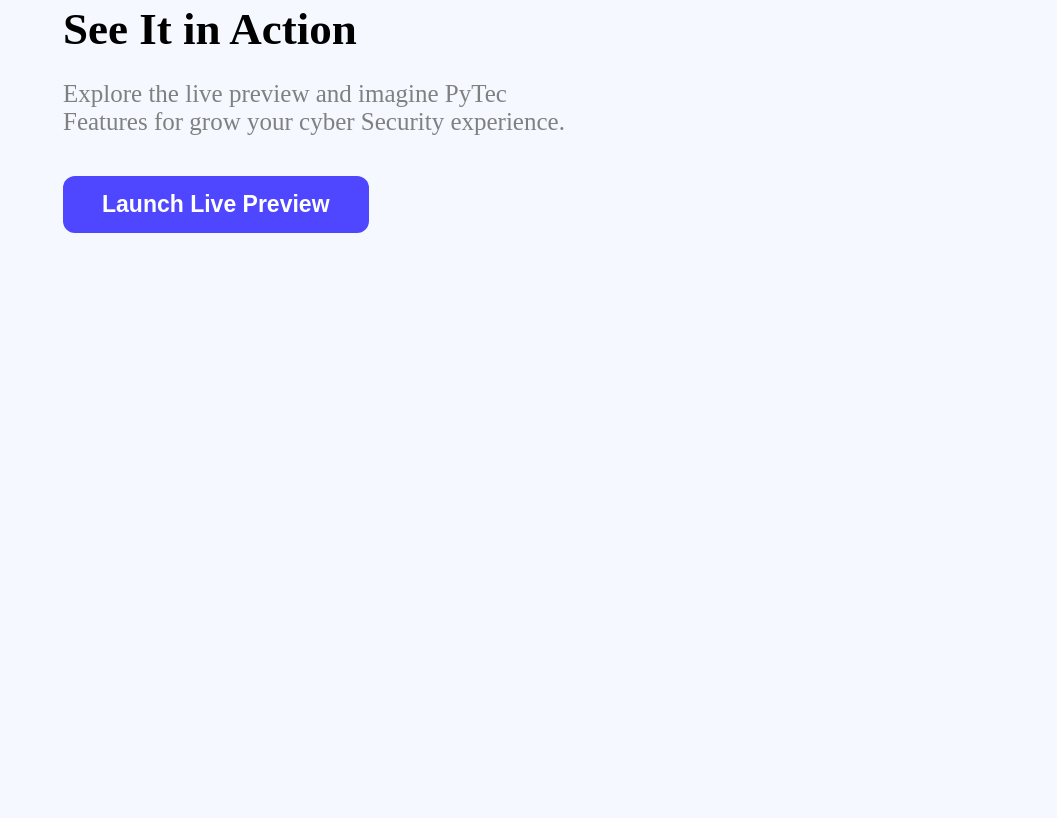
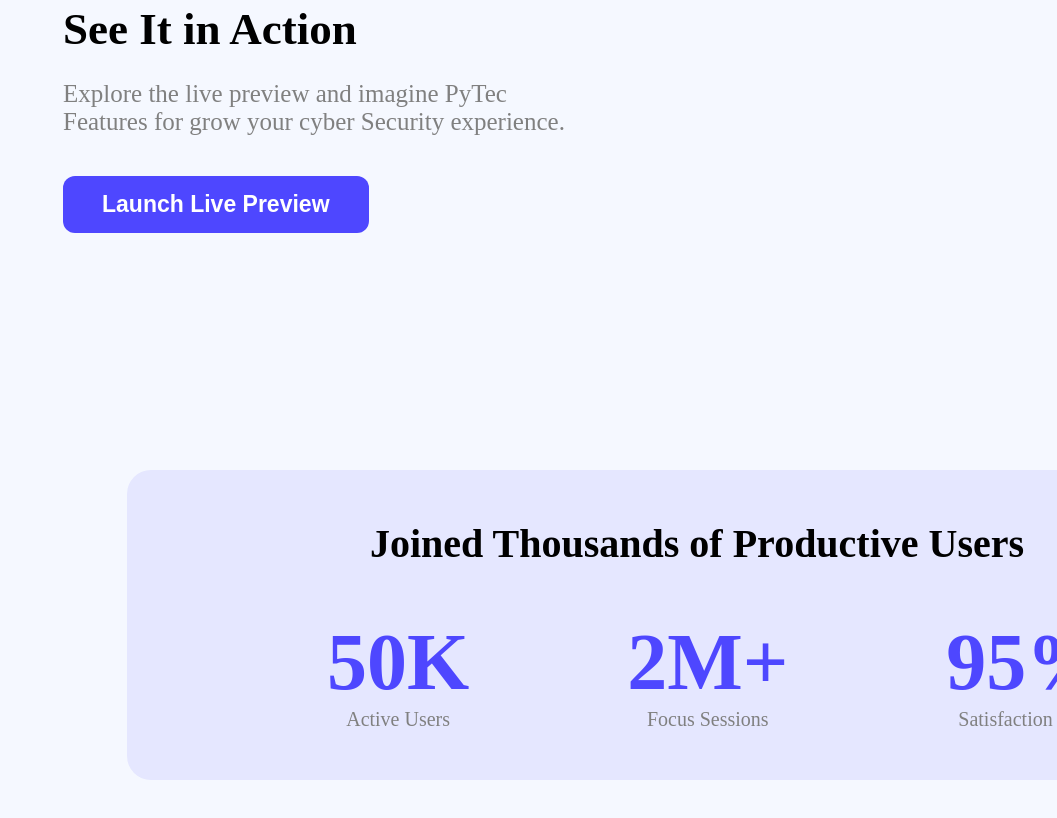
Before and after one commit to MKmuslim-777/mk-project, a plain HTML site: page index.html in a window 1280 px wide. Shown: the part 1060-1878 px from the top of the page, without its empty margins (223-1280 px from the left). Before the commit the page ends 1530 px from the top, so only its background shows below. Drawn offline with Linux system fonts and the light colour scheme.

Commit message:
Productive users section complete

```diff
--- a/index.html
+++ b/index.html
@@ -34,5 +34,30 @@
         </div>
         </div>
     </section>
+    <!-- ------Productive Users Section-------- -->
+     <section class="production-section">
+        <div class="production-main-container">
+            <div class="text-container-pro">
+                <h2>Joined Thousands of Productive Users</h2>
+                <div class="users-info">
+                    <div class="main-value">
+                        <div class="points">
+                            <h1 class="value">50K</h1>
+                            <p class="lebel">Active Users</p>
+                        </div>
+                        <div class="points">
+                            <h1 class="value">2M+</h1>
+                            <p class="lebel">Focus Sessions</p>
+                        </div>
+                        <div class="points">
+                            <h1 class="value">95%</h1>
+                            <p class="lebel">Satisfaction Rate</p>
+                        </div>
+                    </div>
+                </div>
+            </div>
+        </div>
+     </section>
+
 </body>
 </html>
```
